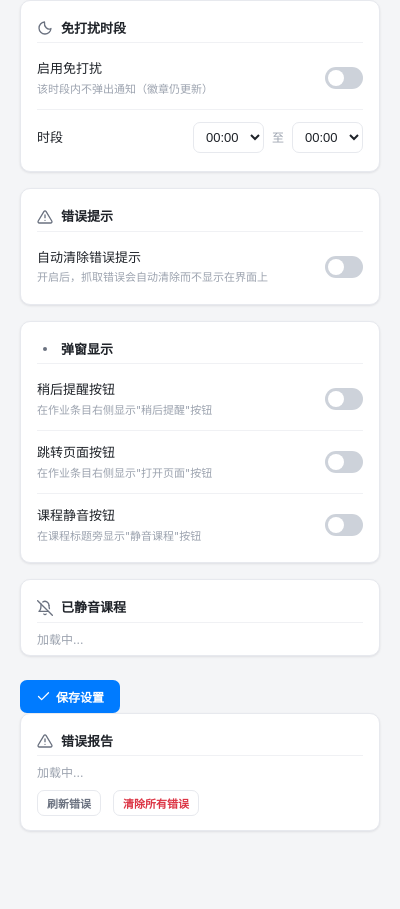
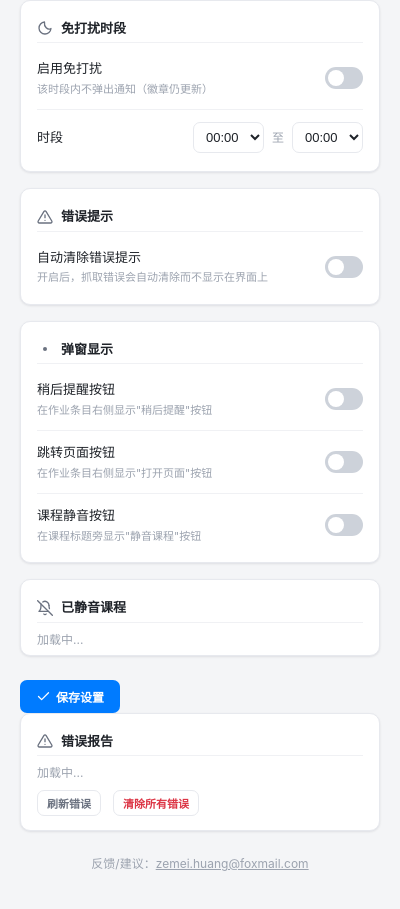
Before and after one commit to furina061006/MOOC_reminder, a browser extension: page src/popup/options.html in a window 400 px wide. Shown: the part 840-1749 px from the top of the page. Before the commit the page ends 1727 px from the top, so only its background shows below. Drawn offline with Linux system fonts and the light colour scheme.

Commit message:
新增：popup 和设置页底部加反馈邮箱
Co-Authored-By: Claude <noreply@anthropic.com>

```diff
--- a/src/popup/options.html
+++ b/src/popup/options.html
@@ -164,6 +164,10 @@
     </div>
   </div>
 
+  <div style="text-align:center;padding:8px 0;font-size:12px;color:var(--text-faint,#bbb);margin-top:12px;">
+    反馈/建议：<a href="mailto:zemei.huang@foxmail.com" style="color:inherit;">zemei.huang@foxmail.com</a>
+  </div>
+
   <script src="icons.js"></script>
   <script src="options.js"></script>
 </body>
```
Also changed, not shown: src/popup/popup.html (+4 -0 lines).
